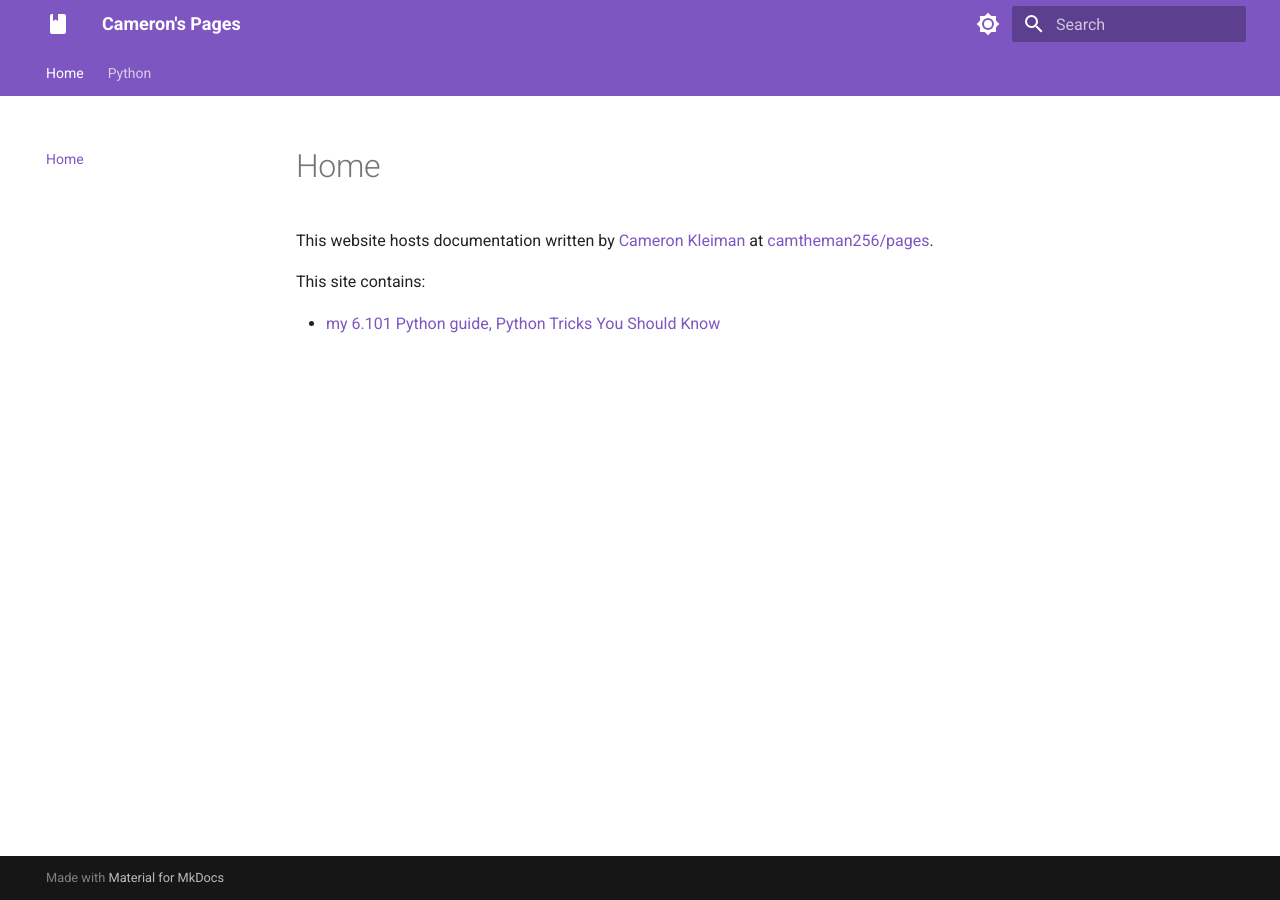
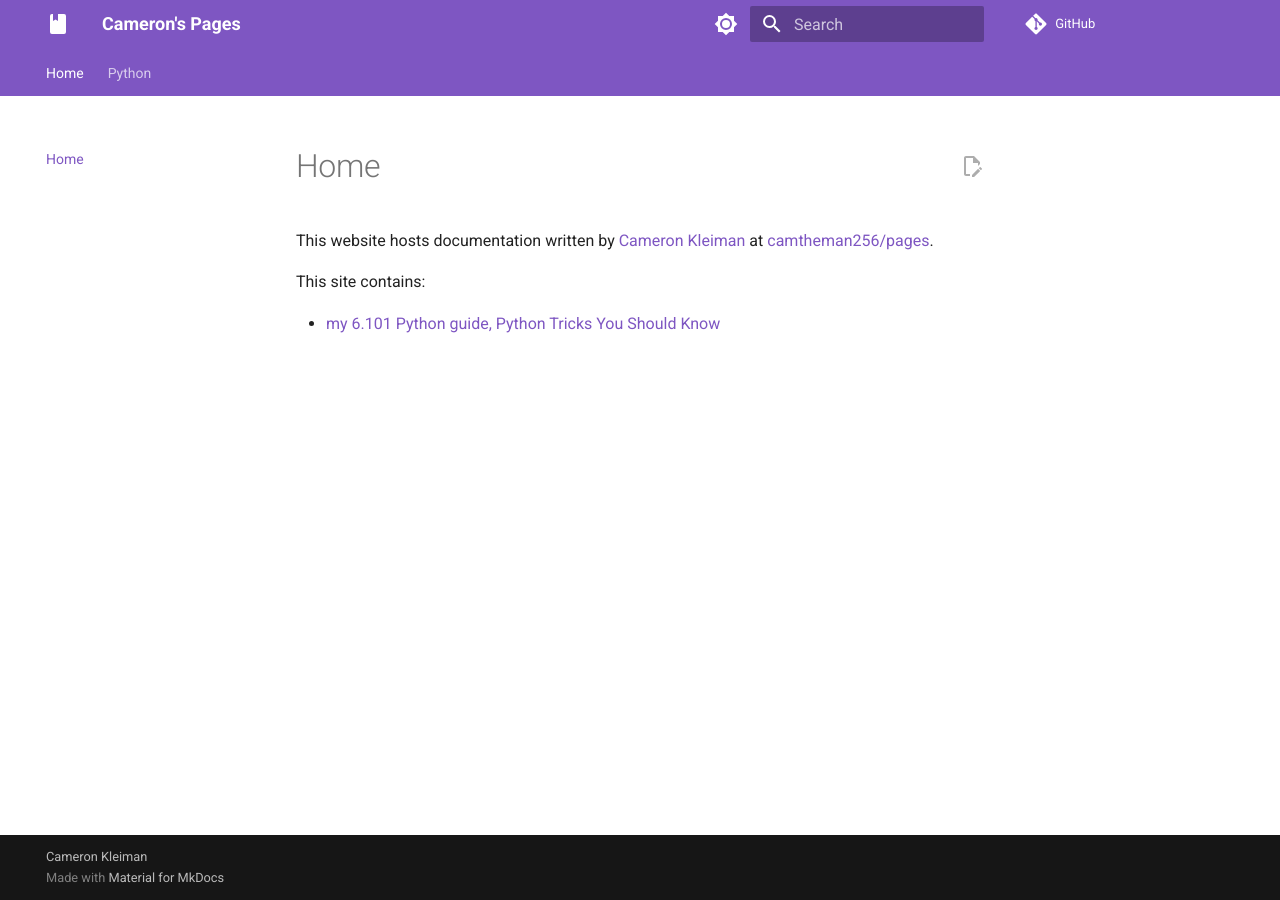
Before and after one commit to camtheman256/pages, an MkDocs documentation site: the page built from docs/index.md, in a window 1280 px wide. Built offline with MkDocs 1.6.1 and Material for MkDocs 9.7.7, drawn with Linux system fonts in a browser that asks for light colours; comment, search, counter and statistics services are not loaded.

Commit message:
site configuration

```diff
--- a/mkdocs.yml
+++ b/mkdocs.yml
@@ -1,4 +1,12 @@
 site_name: Cameron's Pages
+site_author: Cameron Kleiman
+site_description: A documentation website for Cameron Kleiman
+copyright: Cameron Kleiman
+repo_url: https://github.com/camtheman256/pages
+edit_uri: edit/main/docs
+
+site_url: https://pages.camk.co/
+
 
 theme:
   name: material
@@ -7,6 +15,7 @@ theme:
   features:
     - navigation.tabs
     - navigation.footer
+    - content.action.edit
   palette:
     - media: "(prefers-color-scheme: light)"
       scheme: default
```
